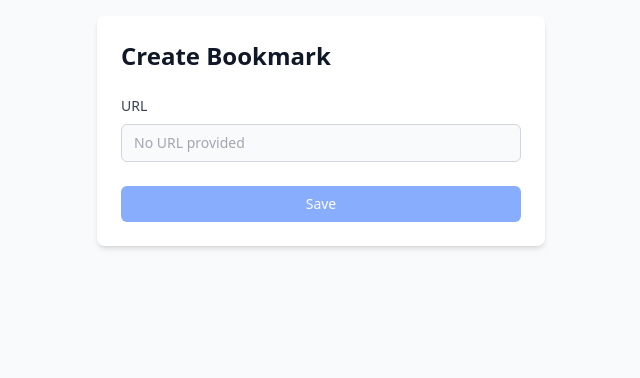
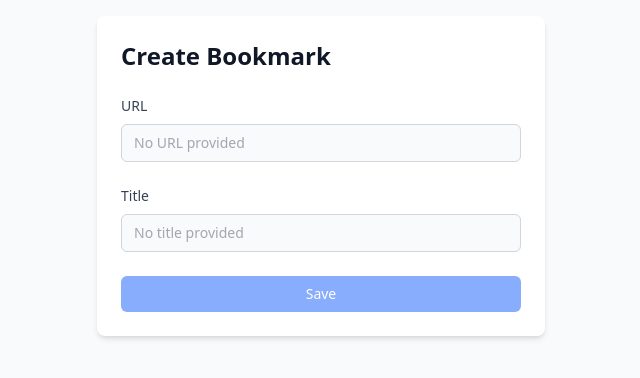
Before and after one commit to jallier/readeck-sharer, a SvelteKit app: page /createBookmark in a window 1280 px wide. Shown: the top 378 px of the page, without its empty margins (319-959 px from the left). Built offline with nearby package versions, Linux system fonts and the light colour scheme.

Commit message:
refactor the create bookmark page

```diff
--- a/src/routes/createBookmark/+page.svelte
+++ b/src/routes/createBookmark/+page.svelte
@@ -1,24 +1,15 @@
 <script lang="ts">
 	import { page } from '$app/state';
-	import { Preferences } from '@capacitor/preferences';
 	import { SendIntent } from 'send-intent';
 	import ReadeckApi from '$lib/ReadeckApi';
+	import { getPreferences } from '$lib/preferences';
 
-	const url = page.url.searchParams.get('url') || '';
-	const title = page.url.searchParams.get('title') || '';
+	let url = $state(page.url.searchParams.get('url') || '');
+	let title = $state(page.url.searchParams.get('title') || '');
 
 	async function handleSave() {
 		console.log('Save clicked! URL:', url, title);
-		let serverUrl = '';
-		let apiToken = '';
-		const serverUrlResult = await Preferences.get({ key: 'serverUrl' });
-		if (serverUrlResult.value) {
-			serverUrl = serverUrlResult.value;
-		}
-		const apiTokenResult = await Preferences.get({ key: 'apiToken' });
-		if (apiTokenResult.value) {
-			apiToken = apiTokenResult.value;
-		}
+		const { serverUrl, apiToken } = await getPreferences();
 
 		if (!serverUrl || !apiToken) {
 			alert('Please set your server URL and API token in settings.');
@@ -31,7 +22,6 @@
 			const response = await api.bookmark(bookmarkData);
 			if (response) {
 				alert('Bookmark saved successfully!');
-				// window.location.href = '/';
 				// Finish the intent, since we're done
 				SendIntent.finish();
 			} else {
@@ -54,15 +44,26 @@
 				<input
 					id="url"
 					type="url"
-					value={url}
+					bind:value={url}
 					readonly
 					class="w-full rounded-md border border-gray-300 bg-gray-50 px-3 py-2 text-sm text-gray-600"
 					placeholder="No URL provided"
 				/>
 			</div>
 
+			<div class="mb-6">
+				<label for="title" class="mb-2 block text-sm font-medium text-gray-700">Title</label>
+				<input
+					id="title"
+					type="text"
+					bind:value={title}
+					class="w-full rounded-md border border-gray-300 bg-gray-50 px-3 py-2 text-sm text-gray-600"
+					placeholder="No title provided"
+				/>
+			</div>
+
 			<button
-				on:click={handleSave}
+				onclick={handleSave}
 				class="w-full rounded-md bg-blue-600 px-4 py-2 text-sm font-medium text-white hover:bg-blue-700 focus:ring-2 focus:ring-blue-500 focus:ring-offset-2 focus:outline-none disabled:cursor-not-allowed disabled:opacity-50"
 				disabled={!url}
 			>
```
